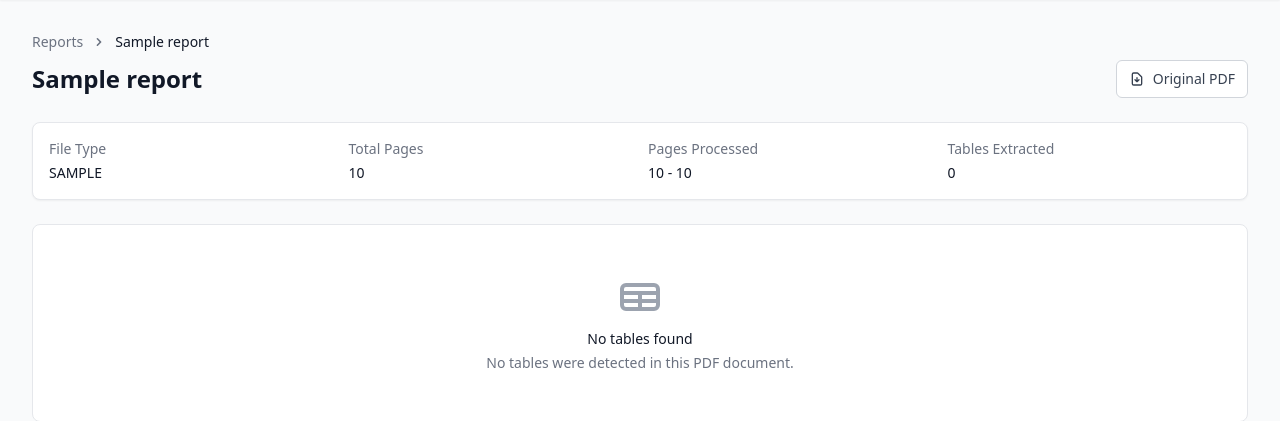
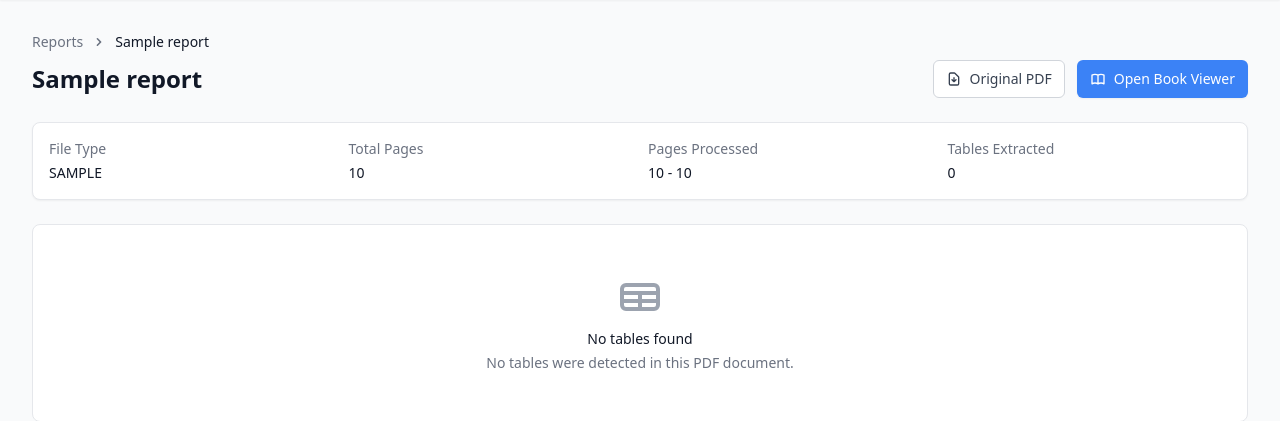
Before and after one commit to famesjranko/tablescan, a Django app: page /reports/1/ in a window 1280 px wide. Shown: the part 65-486 px from the top of the page. Run offline with Django 3.2, Linux system fonts and the light colour scheme; a user stored in the database is signed in; tables that the repository leaves empty hold one stand-in row (values such as "Sample post"); data that the repository does not hold is empty; parts of the project's set-up code (start-up, migrations or seed data) failed here and were passed over; some libraries are stand-ins or nearby versions.

Commit message:
feat(BV-016): Add Open Viewer link to report detail page

```diff
--- a/templates/reports/detail.html
+++ b/templates/reports/detail.html
@@ -21,6 +21,12 @@
                         <path stroke-linecap="round" stroke-linejoin="round" stroke-width="2" d="M12 10v6m0 0l-3-3m3 3l3-3m2 8H7a2 2 0 01-2-2V5a2 2 0 012-2h5.586a1 1 0 01.707.293l5.414 5.414a1 1 0 01.293.707V19a2 2 0 01-2 2z"></path>
                     </svg>
                     Original PDF
+                </a>
+                <a href="{% url 'book_viewer' report.id %}" class="inline-flex items-center px-3 py-2 border border-transparent text-sm font-medium rounded-md shadow-sm text-white bg-primary hover:bg-blue-700">
+                    <svg class="w-4 h-4 mr-2" fill="none" stroke="currentColor" viewBox="0 0 24 24">
+                        <path stroke-linecap="round" stroke-linejoin="round" stroke-width="2" d="M12 6.253v13m0-13C10.832 5.477 9.246 5 7.5 5S4.168 5.477 3 6.253v13C4.168 18.477 5.754 18 7.5 18s3.332.477 4.5 1.253m0-13C13.168 5.477 14.754 5 16.5 5c1.747 0 3.332.477 4.5 1.253v13C19.832 18.477 18.247 18 16.5 18c-1.746 0-3.332.477-4.5 1.253"></path>
+                    </svg>
+                    Open Book Viewer
                 </a>
                 {% if csv_files %}
                 <a href="{% url 'download_all_csv' report.id %}" class="inline-flex items-center px-3 py-2 border border-transparent text-sm font-medium rounded-md shadow-sm text-white bg-secondary hover:bg-green-600">
```
